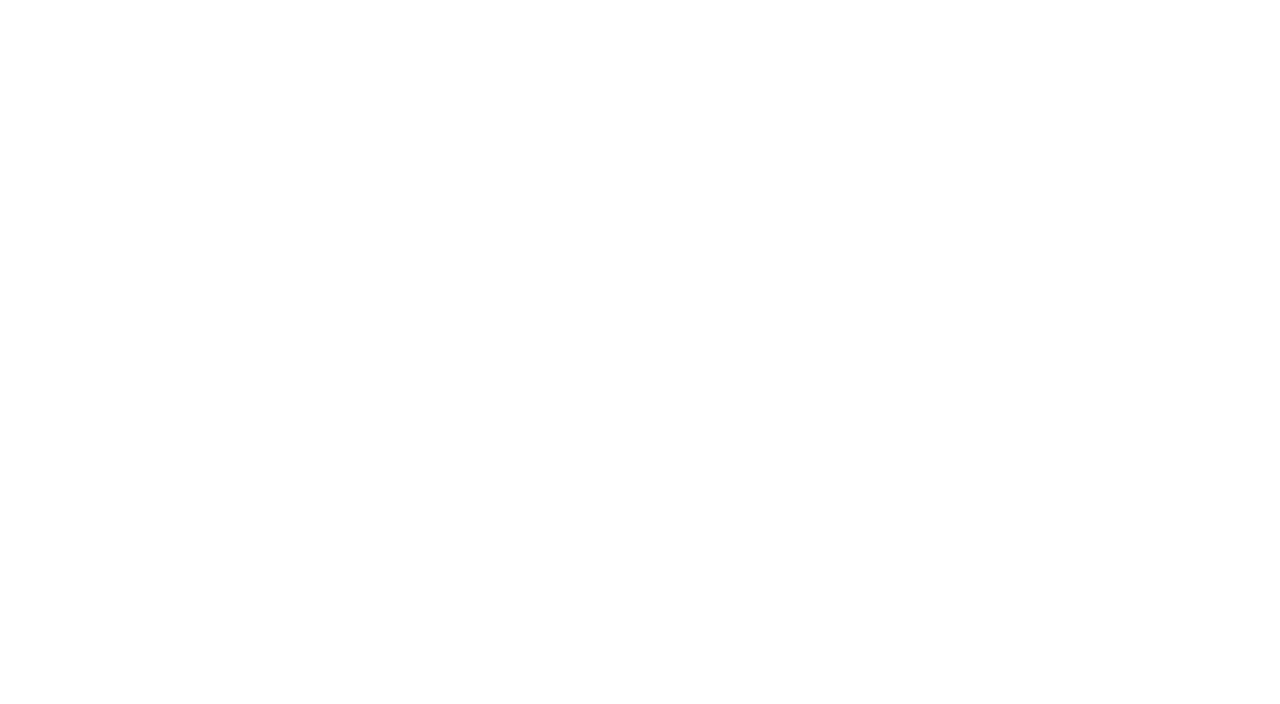
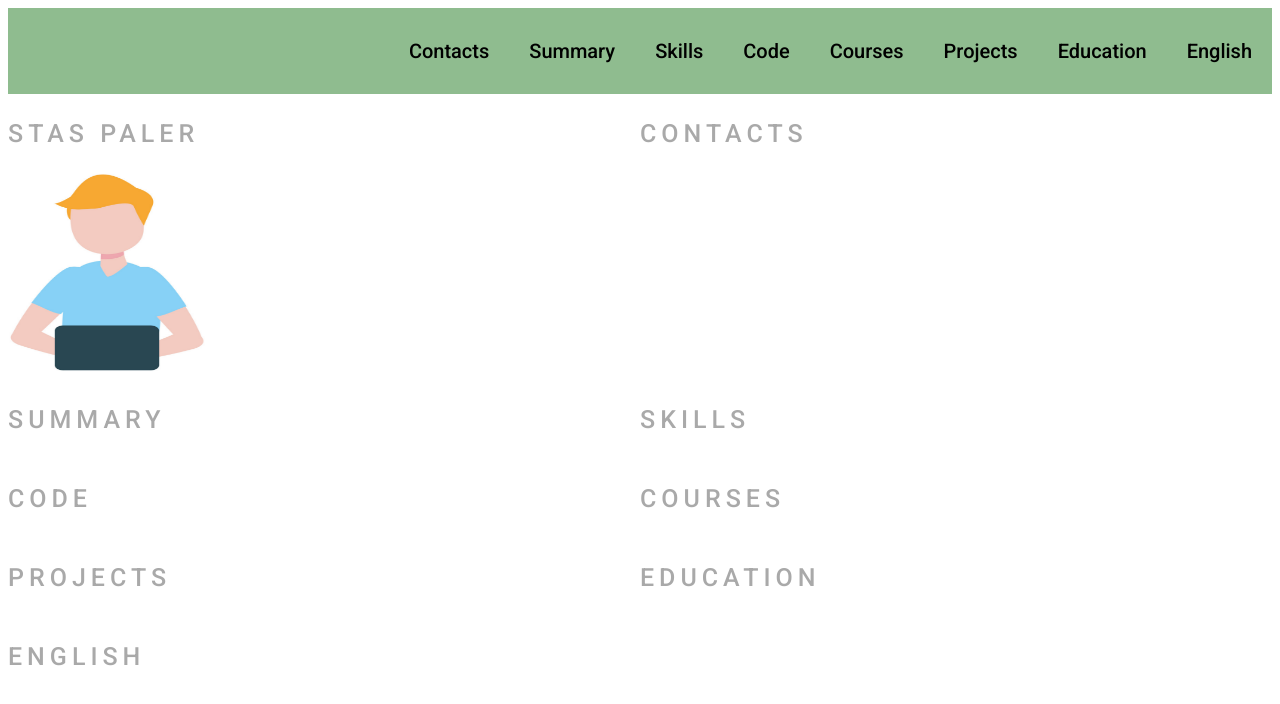
Before and after one commit to kilabe/rsschool-cv, a plain HTML site: page index.html in a window 1280 px wide. Drawn offline with Linux system fonts and the light colour scheme.

Commit message:
feat: add avatar

```diff
--- a/index.html
+++ b/index.html
@@ -11,14 +11,64 @@
     </head>
 <body>
     <header class="header">
+        <div class="container">
+            <nav class="nav">
+                <ul class="nav-list">
+                    <li class="nav-item">
+                        <a href="#contacts" class="nav-link">Contacts</a></Contacts></li>
+                    <li class="nav-item"><a href="#summary" class="nav-link">Summary</a></li>
+                    <li class="nav-item"><a href="#skills" class="nav-link">Skills</a></li>
+                    <li class="nav-item"><a href="#code" class="nav-link">Code</a></li>
+                    <li class="nav-item"><a href="#courses" class="nav-link">Courses</a></li>
+                    <li class="nav-item"><a href="#projects" class="nav-link">Projects</a></li>
+                    <li class="nav-item"><a href="#education" class="nav-link">Education</a></li>
+                    <li class="nav-item"><a href="#english" class="nav-link">English</a></li>
+                </ul>
+            </nav>
+        </div>
 
     </header>
 
     <main class="main">
+        <div class="container main-container">
+            <section class="section" id="profile">
+                <h1 class="section-title">Stas Paler</h1>
+                <img src="avatar.jpg" alt="avatar" class="avatar">
+            </section>
+            <section class="section" id="contacts">
+                <h2 class="section-title">Contacts</h2>
+            </section>
+            <section class="section" id="summary">
+                <h2 class="section-title">Summary</h2>
+            </section>
+            <section class="section" id="skills">
+                <h2 class="section-title">Skills</h2>
+            </section>
+            <section class="section" id="code">
+                <h2 class="section-title">Code</h2>
+            </section>
+            <section class="section" id="courses">
+                <h2 class="section-title">Courses</h2>
+            </section>
+            <section class="section" id="projects">
+                <h2 class="section-title">Projects</h2>
+            </section>
+            <section class="section" id="education">
+                <h2 class="section-title">Education</h2>
+            </section>
+            <section class="section" id="english">
+                <h2 class="section-title">English</h2>
+            </section>
+        </div>
+
 
     </main>
 
     <footer class="footer">
+        <div class="container">
+
+        </div>
+
 
     </footer>
 
--- a/style.css
+++ b/style.css
@@ -1,10 +1,72 @@
 body {
     font-family: 'Roboto', sans-serif;
+    font-size: 18px;
+    font-weight: 400;
+    line-height: 1.5;
+    color: gray;
     display: flex;
     flex-direction: column;
     justify-content: space-between;
 }
 
+.avatar {
+    width: 200px;
+    height: 200px;
+}
+
+
 * {
     box-sizing: border-box;
 }
+
+header {
+    background-color: darkseagreen;
+}
+
+.container {
+    max-width: 1440px;
+    margin: 0 auto;
+}
+
+
+.nav-list {
+    display: flex;
+    justify-content: flex-end;
+    align-items: center;
+    list-style: none;
+}
+
+html {
+    scroll-behavior: smooth;
+}
+
+.nav-link {
+    padding: 0 20px;
+    line-height: 50px;
+    text-decoration: none;
+    font-size: 20px;
+    color: black;
+    }
+
+.main-container {
+    display: flex;
+    flex-wrap: wrap;
+}
+
+.section {
+    width: 50%;
+}
+
+.section-title {
+    font-size: 25px;
+    font-weight: 500;
+    text-transform: uppercase;
+    letter-spacing: 5px;
+    color: darkgray;
+}
+
+@media (max-width: 768px) {
+    .section {
+        width: 100%;
+    }
+}
```
Also changed, not shown: avatar.jpg (added).
